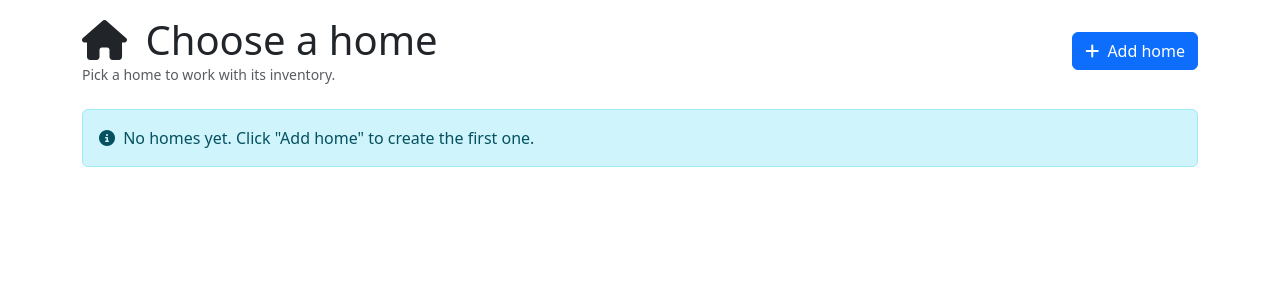
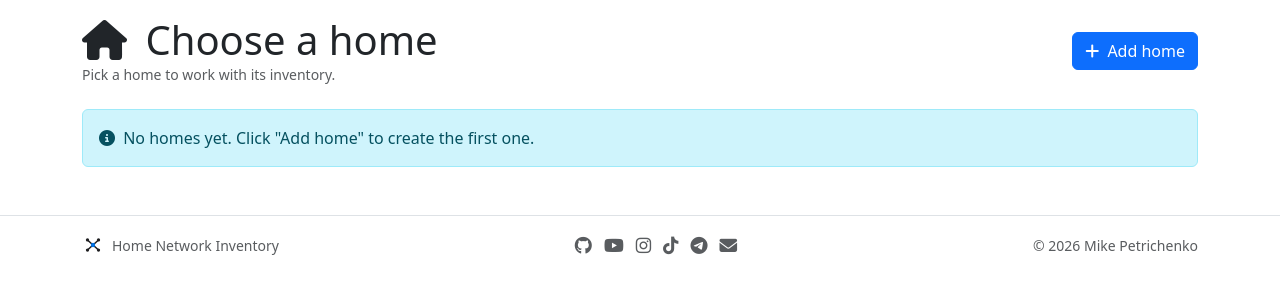
Before and after one commit to DroneTales/HomeNetworkInventory, a FastAPI app: page /sites in a window 1280 px wide. Shown: the part 56-356 px from the top of the page. Run offline with FastAPI, Linux system fonts and the light colour scheme; the visitor is signed in with stand-in values (Sample User, id 1).

Commit message:
footer and logo

```diff
--- a/app/static/css/custom.css
+++ b/app/static/css/custom.css
@@ -621,3 +621,65 @@
     border-color: #71717a;
     color: #e4e4e7;
 }
+
+.site-footer {
+    margin-top: 3rem;
+    border-top: 1px solid var(--bs-border-color);
+    padding: 1rem 0;
+    font-size: 0.875rem;
+    color: var(--bs-secondary-color);
+}
+
+.footer-inner {
+    display: flex;
+    align-items: center;
+    justify-content: space-between;
+    gap: 1rem;
+    flex-wrap: wrap;
+}
+
+.footer-brand {
+    display: inline-flex;
+    align-items: center;
+    gap: 0.5rem;
+    color: inherit;
+    text-decoration: none;
+    font-weight: 500;
+}
+
+.footer-brand:hover {
+    color: var(--bs-body-color);
+}
+
+.footer-social {
+    display: inline-flex;
+    align-items: center;
+    gap: 0.75rem;
+    margin: 0 auto;
+}
+
+.footer-social .social {
+    color: var(--bs-secondary-color);
+    font-size: 1.1rem;
+    text-decoration: none;
+    transition: color 0.15s ease;
+}
+
+.footer-social .social:hover {
+    color: var(--bs-body-color);
+}
+
+.footer-copy {
+    margin: 0;
+    white-space: nowrap;
+}
+
+@media (max-width: 575.98px) {
+    .footer-inner {
+        flex-direction: column;
+        text-align: center;
+    }
+    .footer-social {
+        margin: 0;
+    }
+}
--- a/app/templates/base.html
+++ b/app/templates/base.html
@@ -27,7 +27,7 @@
     {% endif %}
     <link href="https://cdn.jsdelivr.net/npm/bootstrap@5.3.3/dist/css/bootstrap.min.css" rel="stylesheet">
     <link rel="stylesheet" href="https://cdnjs.cloudflare.com/ajax/libs/font-awesome/6.5.2/css/all.min.css">
-    <link rel="stylesheet" href="/static/css/custom.css?v=5">
+    <link rel="stylesheet" href="/static/css/custom.css?v=6">
     <link rel="icon" type="image/x-icon" href="/static/favicon.ico">
 </head>
 <body>
@@ -111,6 +111,36 @@
     {% block content %}{% endblock %}
 </main>
 
+<footer class="site-footer">
+    <div class="container footer-inner">
+        <a class="footer-brand" href="/">
+            <img src="/static/img/logo.svg" alt="" width="22" height="22">
+            <span>{{ t('app_name') }}</span>
+        </a>
+        <nav class="footer-social" aria-label="Social links">
+            <a class="social" href="https://github.com/DroneTales/" target="_blank" rel="noopener" aria-label="GitHub">
+                <i class="fa-brands fa-github"></i>
+            </a>
+            <a class="social" href="https://www.youtube.com/@drone_tales" target="_blank" rel="noopener" aria-label="YouTube">
+                <i class="fa-brands fa-youtube"></i>
+            </a>
+            <a class="social" href="https://www.instagram.com/drone_tales/" target="_blank" rel="noopener" aria-label="Instagram">
+                <i class="fa-brands fa-instagram"></i>
+            </a>
+            <a class="social" href="https://www.tiktok.com/@drone_tales" target="_blank" rel="noopener" aria-label="TikTok">
+                <i class="fa-brands fa-tiktok"></i>
+            </a>
+            <a class="social" href="https://t.me/drone_tales" target="_blank" rel="noopener" aria-label="Telegram">
+                <i class="fa-brands fa-telegram"></i>
+            </a>
+            <a class="social" href="mailto:btframework@gmail.com" aria-label="Email">
+                <i class="fa-solid fa-envelope"></i>
+            </a>
+        </nav>
+        <p class="footer-copy">© 2026 Mike Petrichenko</p>
+    </div>
+</footer>
+
 <script src="https://cdn.jsdelivr.net/npm/bootstrap@5.3.3/dist/js/bootstrap.bundle.min.js"></script>
 </body>
 </html>
```
Also changed, not shown: app/static/img/logo.svg (added).
